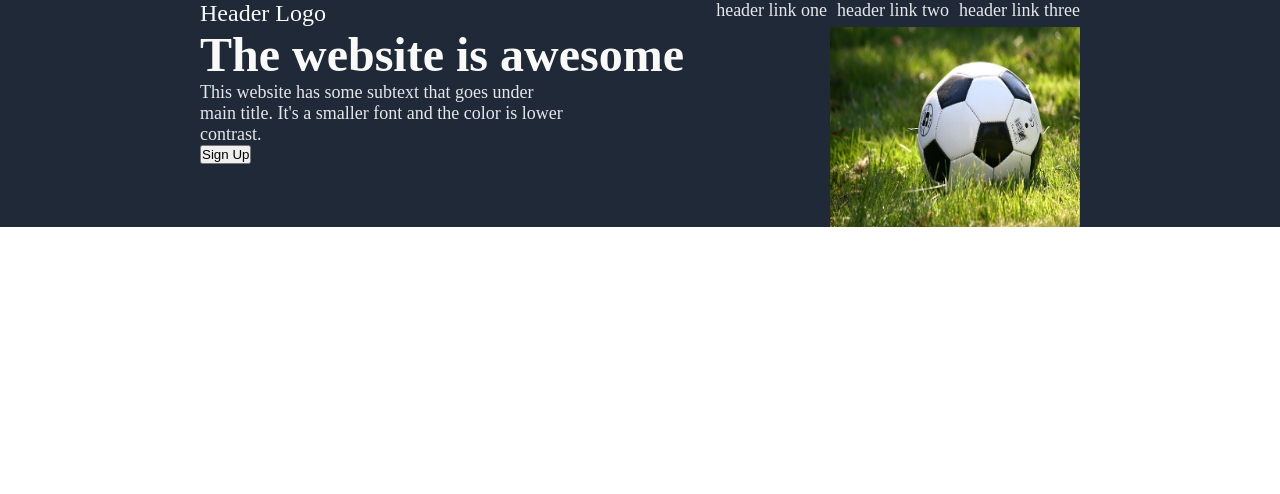
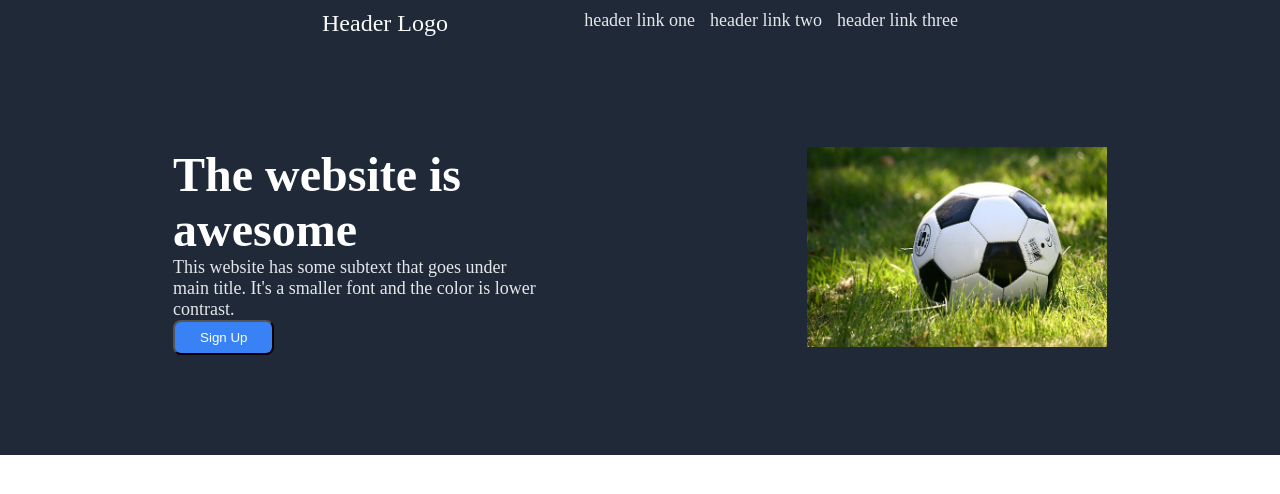
Before and after one commit to bawsepap/Odin-Landing-page, a plain HTML site: page index.html in a window 1280 px wide. Drawn offline with Linux system fonts and the light colour scheme.

Commit message:
changes to index.html and styles.css

```diff
--- a/index.html
+++ b/index.html
@@ -30,5 +30,9 @@
         <img src="./images/football-1396740_640.jpg" alt="">
     </div>
  </div>
+
+ <section>
+
+ </section>
 </body>
 </html>
--- a/style.css
+++ b/style.css
@@ -6,64 +6,68 @@
     margin: 0;
     padding: 0;
     box-sizing: border-box;
-
 }
 
+ li,a {
+    text-decoration: none;
+    font-size: 18px;
+    color:#e5e7eb;
+    list-style: none;
 
-img {
-    width: 250px;
-    height: 200px;
-    margin-right: 200px;
-}
+ }
 
 
 .header {
+    color: white;
     background-color: #1f2937;
 }
 
 .logo {
     font-size: 24px;
     color: #f9faf8;
+    max-width: 500px;
+}
+
+.nav-bar {
+    display: flex;
+    justify-content: space-between;
+    margin-left:312px;
+    margin-right:312px ;
+    padding: 10px;
+}
+
+ul {
+   display: flex;
+   gap: 15px;
 }
 
 .main-text {
     font-size: 48px;
     font-weight: extra-bold;
-    color: #f9faf8;
-}
-
-.secondary-text, a {
-    font-size: 18px;
-    color:#e5e7eb;
-}
-
-a,li {
-    list-style-type: none;
-    text-decoration: none;
-
+    max-width: 444px;
 
 }
 
-
-
-.nav-bar {
-    display: flex;
-    justify-content: space-between;
+.secondary-text {
+    font-size: 18px;
+    color: #e5e7eb;
+    max-width: 444px;
 }
-
-ul {
-    display: flex;
-    gap: 10px;
-    margin-right: 200px;
-
-}
-
 
 .hero-section {
     display: flex;
-    justify-content: space-between;
+    justify-content: space-around;
+    padding: 100px;
 }
 
-.left-side ,.logo{
-    margin-left: 200px;
+.primary {
+    background-color: #3882f6;
+    color: white;
+    padding: 8px 25px;
+    border-radius: 8px;
 }
+
+img {
+    max-height: 200px;
+    margin-left: 44px;
+}
```
